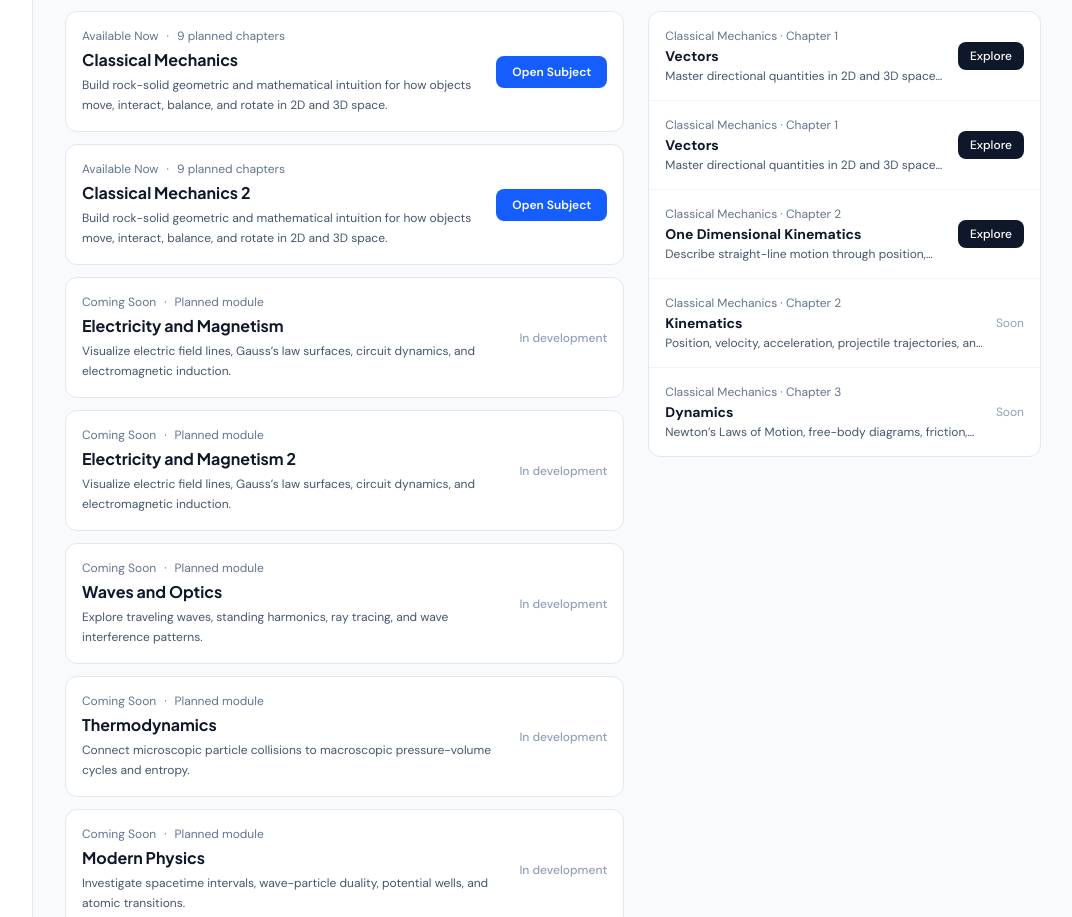
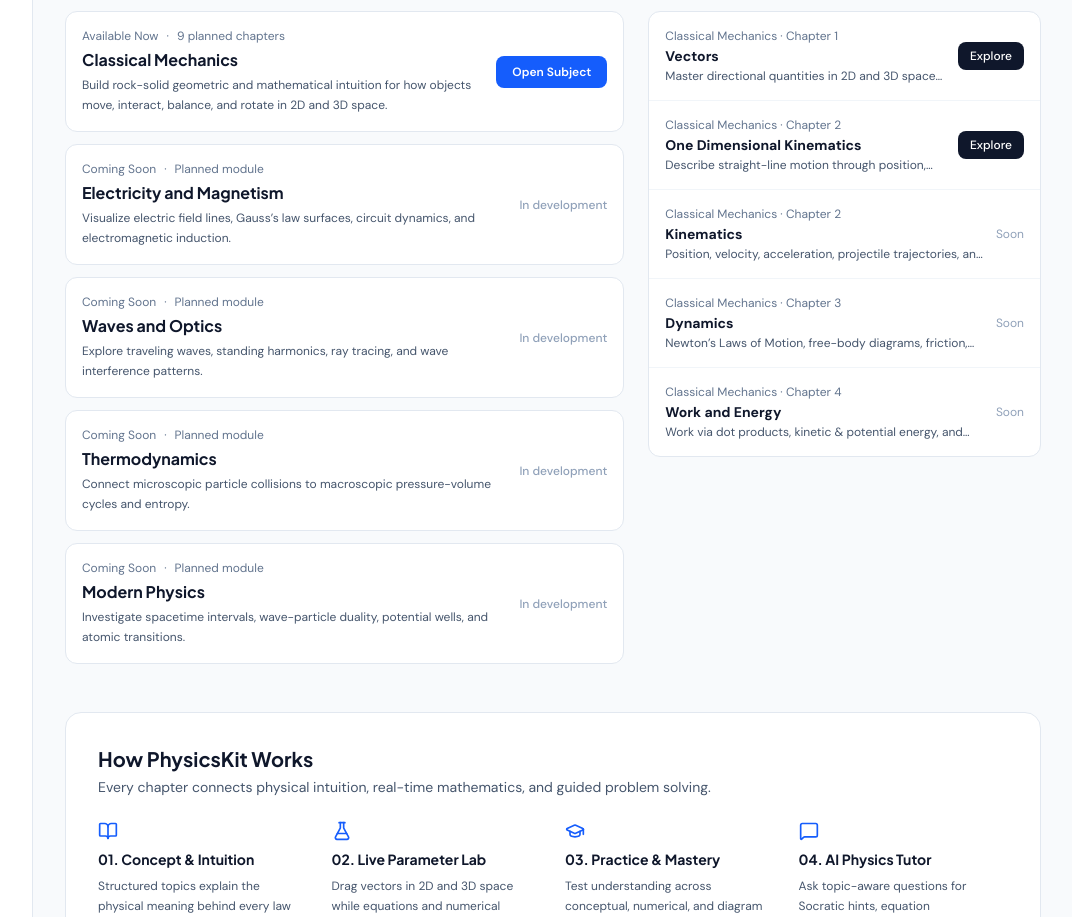
Before and after one commit to alebirendra/PhysiSim, a React (Vite) app: page / in a window 1280 px wide. Shown: the part 920-1837 px from the top of the page, without its empty margins (207-1279 px from the left). Built offline with nearby package versions, Linux system fonts and the light colour scheme.

Commit message:
modified:   src/content/registry.ts

```diff
--- a/src/content/registry.ts
+++ b/src/content/registry.ts
@@ -35,40 +35,8 @@ export const SUBJECTS: SubjectItem[] = [
     accentColor: '#2563EB',
   },
   {
-    id: 'classical-mechanics-2',
-    title: 'Classical Mechanics 2',
-    subtitle: 'Motion, Forces, Energy & Spatial Geometry',
-    description:
-      'Build rock-solid geometric and mathematical intuition for how objects move, interact, balance, and rotate in 2D and 3D space.',
-    status: 'available',
-    chapterIds: [
-      'vectors',
-      'kinematics',
-      'kinematics2',
-      'dynamics',
-      'work-energy',
-      'momentum',
-      'rotational-motion',
-      'gravitation',
-      'oscillations',
-    ],
-    resourceIds: ['cm-foundations-text', 'vector-lab-suite', 'cm-problem-bank'],
-    accentColor: '#2563EB',
-  },
-  {
     id: 'electricity-magnetism',
     title: 'Electricity and Magnetism',
-    subtitle: 'Fields, Potential, Circuits & Maxwell’s Equations',
-    description:
-      'Visualize electric field lines, Gauss’s law surfaces, circuit dynamics, and electromagnetic induction.',
-    status: 'coming-soon',
-    chapterIds: [],
-    resourceIds: [],
-    accentColor: '#0284C7',
-  },
-  {
-    id: 'electricity-magnetism-2',
-    title: 'Electricity and Magnetism 2',
     subtitle: 'Fields, Potential, Circuits & Maxwell’s Equations',
     description:
       'Visualize electric field lines, Gauss’s law surfaces, circuit dynamics, and electromagnetic induction.',
@@ -163,87 +131,6 @@ export const CHAPTERS: ChapterItem[] = [
   {
     id: 'vectors',
     subjectId: 'classical-mechanics',
-    resourceId: 'cm-foundations-text',
-    number: 1,
-    title: 'Vectors',
-    summary:
-      'Master directional quantities in 2D and 3D space—from graphical arrows and trigonometric components to unit vectors, dot products, and 3D cross products.',
-    estimatedMinutes: 90,
-    status: 'available',
-    learningObjectives: [
-      'Distinguish scalar quantities from directional vector quantities in physical contexts.',
-      'Convert fluently between polar (magnitude, angle) and Cartesian (Ax, Ay) coordinates.',
-      'Combine and subtract vectors both geometrically (head-to-tail, parallelogram) and algebraically.',
-      'Resolve any vector into orthogonal rectangular components and express it with unit vectors i, j, k.',
-      'Compute and physically interpret dot products (work, projection) and 3D cross products (torque, right-hand rule).',
-    ],
-    keyEquations: [
-      {
-        label: 'Magnitude & Angle',
-        latex: 'A = \\sqrt{A_x^2 + A_y^2}, \\quad \\theta = \\operatorname{atan2}(A_y, A_x)',
-        meaning: 'Links rectangular coordinates to arrow length and direction.',
-      },
-      {
-        label: 'Vector Resolution',
-        latex: 'A_x = A\\cos\\theta, \\quad A_y = A\\sin\\theta',
-        meaning: 'Projects a vector onto perpendicular horizontal and vertical axes.',
-      },
-      {
-        label: 'Vector Addition',
-        latex: 'R_x = A_x + B_x, \\quad R_y = A_y + B_y, \\quad R = \\sqrt{R_x^2 + R_y^2}',
-        meaning: 'Computes the resultant vector from independent axis sums.',
-      },
-      {
-        label: 'Unit Vector Form',
-        latex: '\\vec{A} = A_x\\hat{i} + A_y\\hat{j} + A_z\\hat{k}',
-        meaning: 'Expresses any 3D vector as a linear combination of standard basis unit vectors.',
-      },
-      {
-        label: 'Dot Product',
-        latex: '\\vec{A} \\cdot \\vec{B} = |\\vec{A}||\\vec{B}|\\cos\\theta = A_x B_x + A_y B_y',
-        meaning: 'Measures directional alignment; fundamental to mechanical work.',
-      },
-      {
-        label: 'Cross Product',
-        latex: '|\\vec{A} \\times \\vec{B}| = |\\vec{A}||\\vec{B}|\\sin\\theta',
-        meaning: 'Produces a perpendicular 3D vector scaled by the spanned parallelogram area.',
-      },
-    ],
-    topicIds: VECTORS_TOPICS.map((t) => t.id),
-    simulationIds: [
-      'representation',
-      'addition',
-      'subtraction',
-      'resolution',
-      'unit-vectors',
-      'dot-product',
-      'cross-product',
-      'displacement',
-    ],
-    modules: [
-      ...VECTORS_TOPICS.map((t) => ({
-        id: `mod-${t.id}`,
-        kind: 'lesson' as const,
-        title: `${t.order}. ${t.title}`,
-        refId: t.id,
-      })),
-      {
-        id: 'mod-vec-lab',
-        kind: 'simulation',
-        title: 'Interactive Vector Simulation Lab',
-        refId: 'representation',
-      },
-      {
-        id: 'mod-vec-practice',
-        kind: 'exercise-set',
-        title: 'Vectors Practice & Quiz Set',
-        refId: 'vectors',
-      },
-    ],
-  },
-    {
-    id: 'vectors',
-    subjectId: 'classical-mechanics-2',
     resourceId: 'cm-foundations-text',
     number: 1,
     title: 'Vectors',
```
